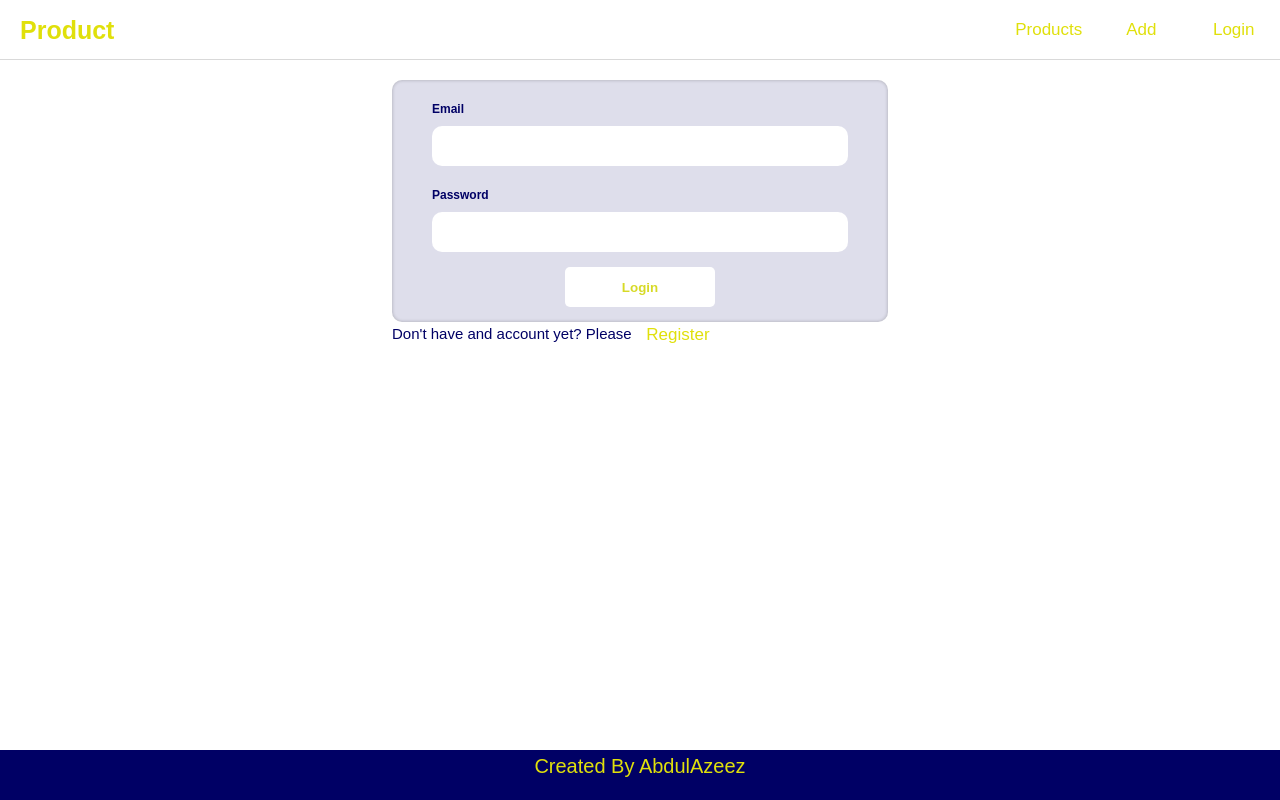
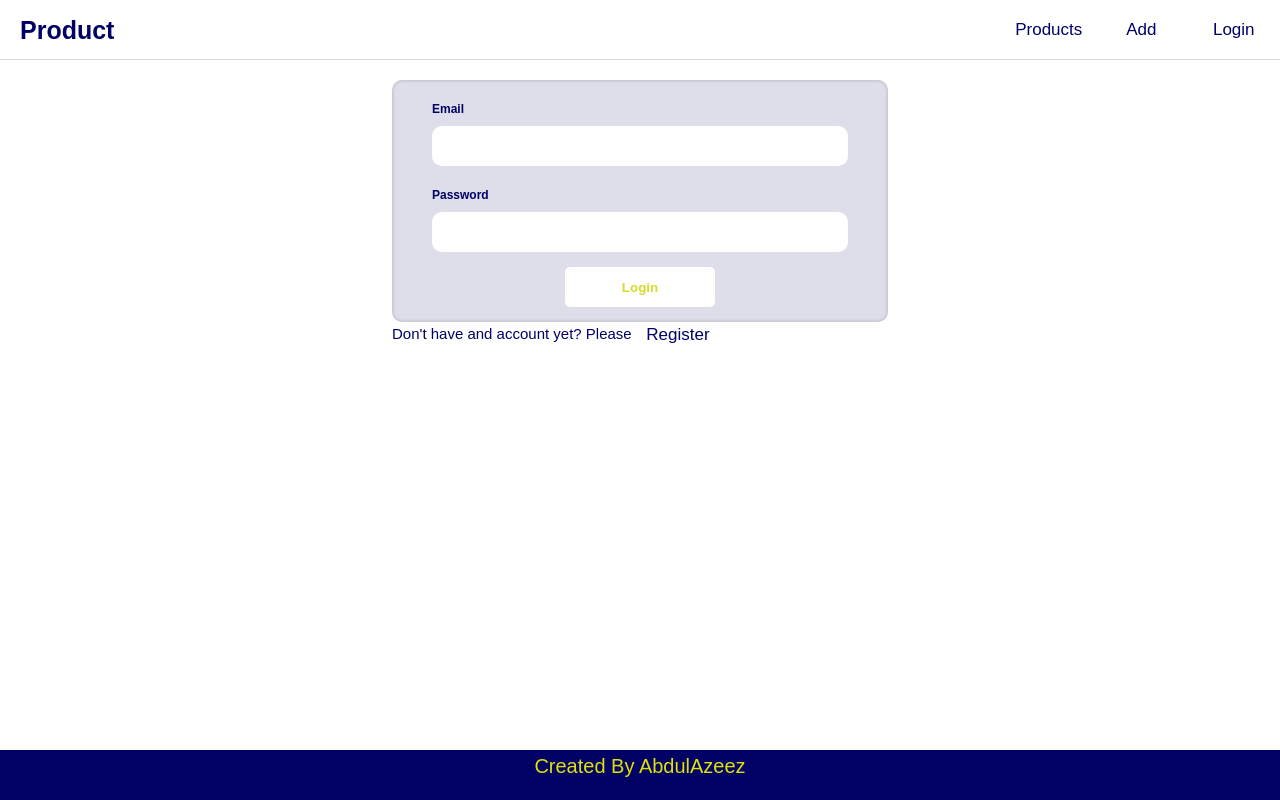
Before and after one commit to Abdulazeez-ojulari/product-api-frontend, a React (Create React App) app: page /login in a window 1280 px wide. Built offline with nearby package versions, Linux system fonts and the light colour scheme.

Commit message:
erro commit

```diff
--- a/src/App.css
+++ b/src/App.css
@@ -360,11 +360,11 @@ img{
 
 .link{
   text-decoration: none;
-  color: #e0e00b;
+  color: #000065;
 }
 
 .link:hover{
-  color: #000065;
+  color: #e0e00b;
 }
 
 
```
